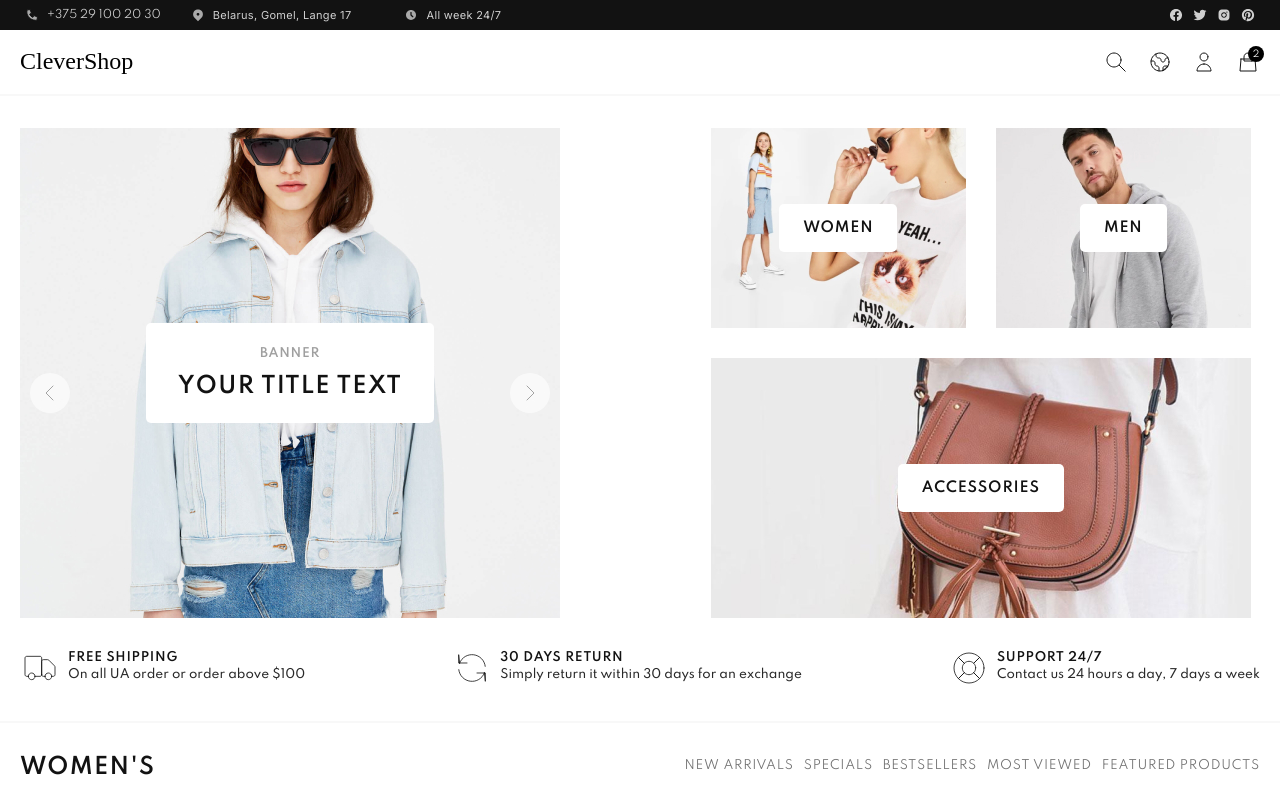
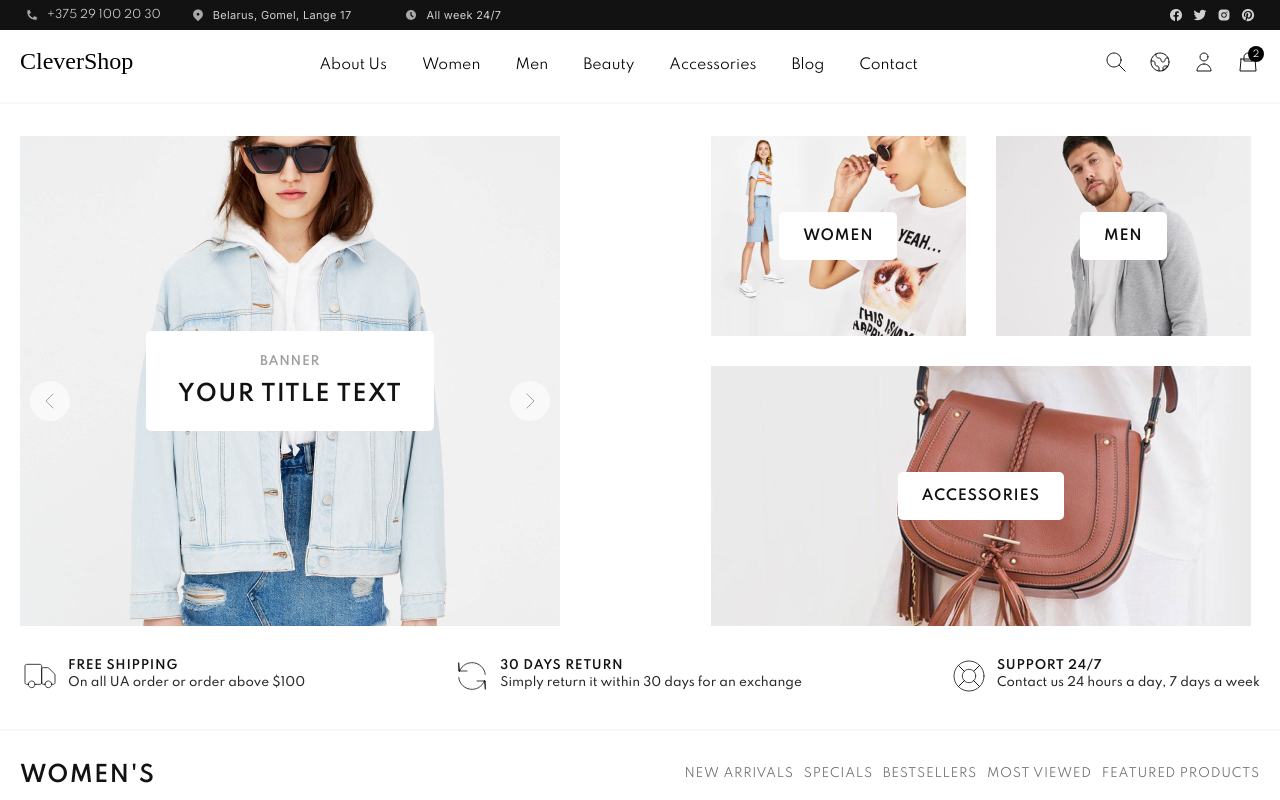
Before and after one commit to Dimkabit/training-shop, a React (Create React App) app: page /#/ in a window 1280 px wide. Shown: the top 800 px of the page. Built offline with nearby package versions, Linux system fonts and the light colour scheme.

Commit message:
fix menu

```diff
--- a/src/components/header/menu/menu.js
+++ b/src/components/header/menu/menu.js
@@ -11,7 +11,7 @@ const Menu = () => {
 	const hide = () => setIsOpen(false);
 	const show = () => setIsOpen(true);
 	return (
-		<div className="foot-header__menu" data-test-id='burger-menu'>
+		<div className="foot-header__menu">
 			<button type="button" className={`icon-menu ${isOpen ? 'menu-open' : ''}`} onClick={toggle} data-test-id='burger-menu-btn'><span></span></button>
 			<nav className={`menu__body ${isOpen ? 'body-open' : ''}`}>
 				<ul className="menu__list">
--- a/src/components/header/menu/menu.scss
+++ b/src/components/header/menu/menu.scss
@@ -32,7 +32,7 @@
 
 	// .menu__body
 	&__body {
-		display: none;
+
 		@media(max-width:  em(767.98)) {
 			position: fixed;
 			width: 100%;
--- a/src/pages/product-page/product-page.js
+++ b/src/pages/product-page/product-page.js
@@ -84,7 +84,7 @@ const ProductPage = (page) => {
 					<div class="product__container">
 						<div class="product__main main-product">
 							<div class="main-product__images images-product">
-								<div class="images-product__slider">
+								<div class="images-product__slider" data-test-id="product-slider">
 									<div class="images-product__swiper">
 										<div class="images-product__slide">
 											<img src={Slide1} alt="product" />
```
